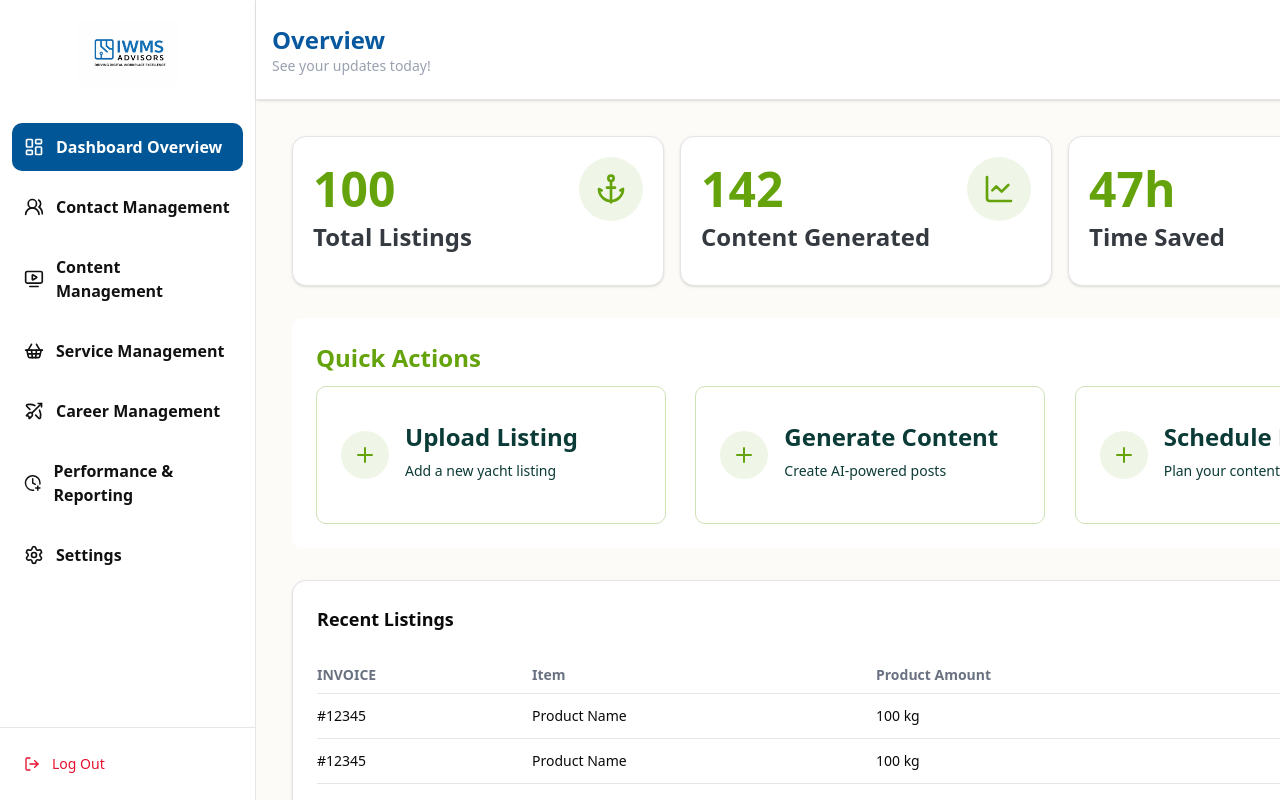
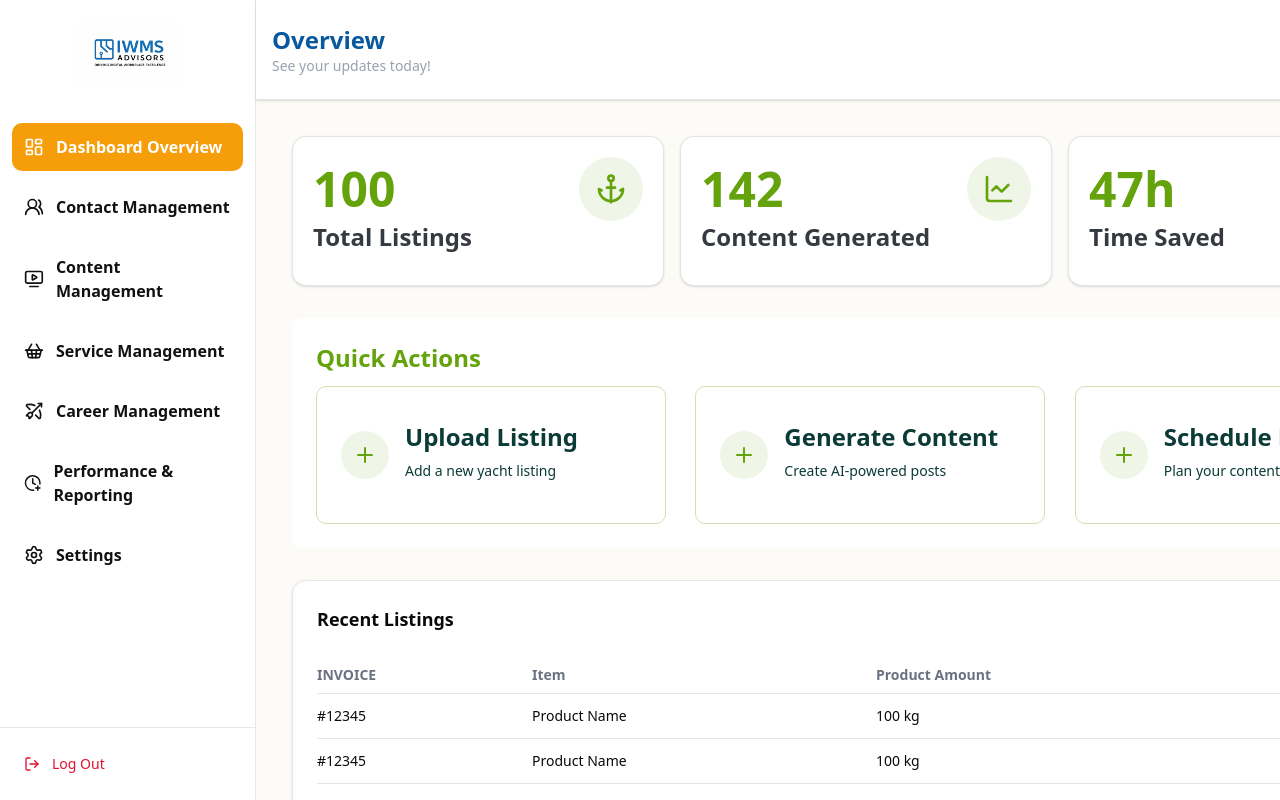
Before and after one commit to FSDTeam-SAA/brownmd75_admin_dashboard, a Next.js app: page / in a window 1280 px wide. Shown: the top 800 px of the page. Built offline with nearby package versions, Linux system fonts and the light colour scheme.

Commit message:
dashbord conent updated

```diff
--- a/src/components/shared/Sidebar.tsx
+++ b/src/components/shared/Sidebar.tsx
@@ -83,8 +83,8 @@ export default function Sidebar() {
               className={cn(
                 "flex items-center gap-3 rounded-lg p-3 text-base leading-[150%] tracking-[0%] font-semibold transition-colors",
                 isActive
-                  ? "bg-[#005696] text-[#FFFFFF] font-bold text-[16px]"
-                  : "text-[#111111] hover:bg-[#005696] hover:text-[#FFFFFF] font-semibold",
+                  ? "bg-primary text-[#FFFFFF] font-bold text-[16px]"
+                  : "text-[#111111] hover:bg-primary hover:text-[#FFFFFF] font-semibold",
               )}
             >
               <item.icon className="h-5 w-5" />
```
